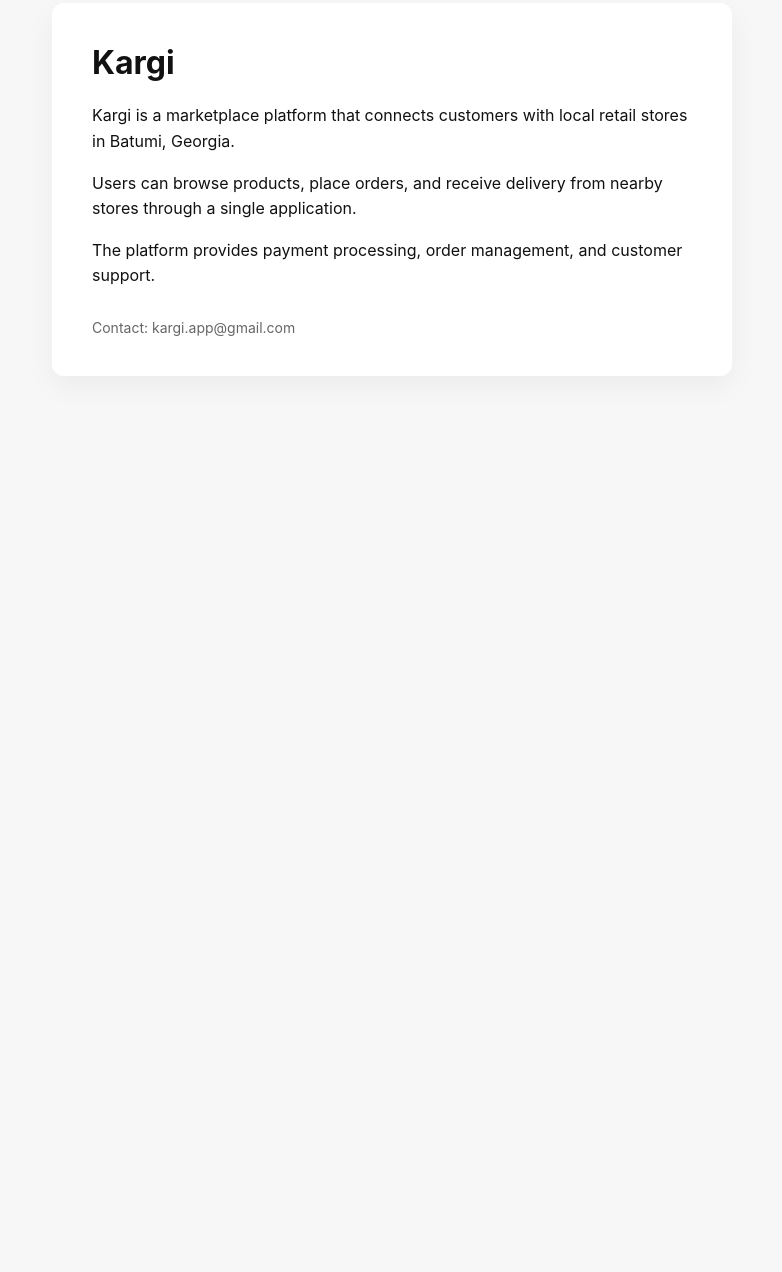
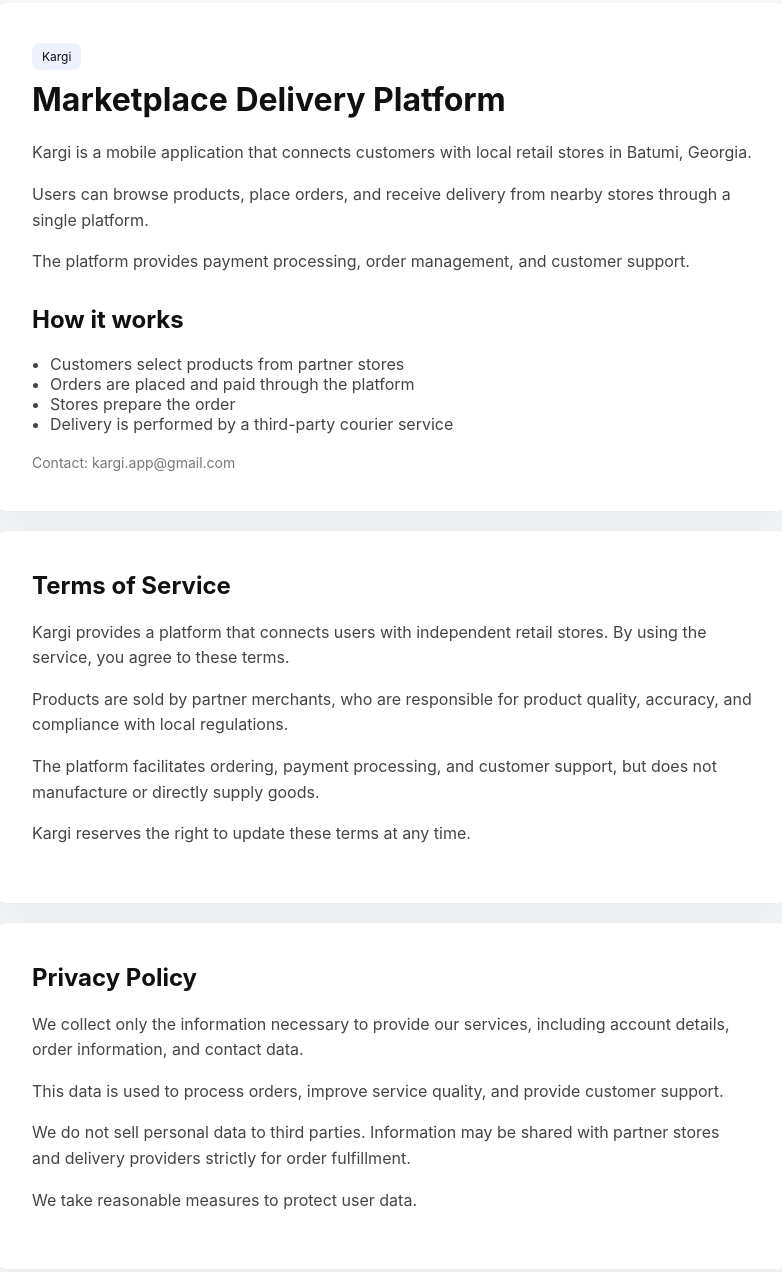
Before and after one commit to IPav7/kargi, a plain HTML site: page index.html in a window 1280 px wide. Shown: the part 37-1309 px from the top of the page, without its empty margins (248-1030 px from the left). Before the commit the page ends 800 px from the top, so only its background shows below. Drawn offline with Linux system fonts and the light colour scheme.

Commit message:
Update index.html

```diff
--- a/index.html
+++ b/index.html
@@ -3,55 +3,151 @@
 <head>
     <meta charset="UTF-8">
     <meta name="viewport" content="width=device-width, initial-scale=1.0">
-    <title>Kargi</title>
+    <title>Kargi — Marketplace Delivery Platform</title>
+
     <style>
         body {
             font-family: -apple-system, BlinkMacSystemFont, sans-serif;
             margin: 0;
-            padding: 40px;
-            background: #f7f7f7;
+            background: #f5f7fb;
             color: #111;
         }
         .container {
-            max-width: 600px;
+            max-width: 800px;
             margin: auto;
+            padding: 40px 20px;
+        }
+        .card {
             background: white;
             padding: 40px;
-            border-radius: 12px;
-            box-shadow: 0 10px 30px rgba(0,0,0,0.05);
+            border-radius: 16px;
+            box-shadow: 0 20px 40px rgba(0,0,0,0.05);
+            margin-bottom: 20px;
         }
-        h1 {
+        h1, h2 {
             margin-top: 0;
         }
         p {
             line-height: 1.6;
+            color: #444;
+        }
+        .section {
+            margin-top: 30px;
         }
         .footer {
-            margin-top: 30px;
             font-size: 14px;
-            color: #666;
+            color: #777;
+            margin-top: 20px;
+        }
+        .badge {
+            display: inline-block;
+            padding: 6px 10px;
+            background: #eef2ff;
+            border-radius: 8px;
+            font-size: 12px;
+            margin-bottom: 10px;
+        }
+        ul {
+            padding-left: 18px;
+            color: #444;
         }
     </style>
 </head>
+
 <body>
 <div class="container">
-    <h1>Kargi</h1>
+
+    <!-- MAIN -->
+    <div class="card">
+        <div class="badge">Kargi</div>
+        <h1>Marketplace Delivery Platform</h1>
 
         <p>
-        Kargi is a marketplace platform that connects customers with local retail stores in Batumi, Georgia.
+            Kargi is a mobile application that connects customers with local retail stores in Batumi, Georgia.
         </p>
 
         <p>
-        Users can browse products, place orders, and receive delivery from nearby stores through a single application.
+            Users can browse products, place orders, and receive delivery from nearby stores through a single platform.
         </p>
 
         <p>
             The platform provides payment processing, order management, and customer support.
         </p>
 
+        <div class="section">
+            <h2>How it works</h2>
+            <ul>
+                <li>Customers select products from partner stores</li>
+                <li>Orders are placed and paid through the platform</li>
+                <li>Stores prepare the order</li>
+                <li>Delivery is performed by a third-party courier service</li>
+            </ul>
+        </div>
+
         <div class="footer">
             Contact: kargi.app@gmail.com
         </div>
     </div>
+
+    <!-- TERMS -->
+    <div class="card">
+        <h2>Terms of Service</h2>
+
+        <p>
+            Kargi provides a platform that connects users with independent retail stores. By using the service, you agree to these terms.
+        </p>
+
+        <p>
+            Products are sold by partner merchants, who are responsible for product quality, accuracy, and compliance with local regulations.
+        </p>
+
+        <p>
+            The platform facilitates ordering, payment processing, and customer support, but does not manufacture or directly supply goods.
+        </p>
+
+        <p>
+            Kargi reserves the right to update these terms at any time.
+        </p>
+    </div>
+
+    <!-- PRIVACY -->
+    <div class="card">
+        <h2>Privacy Policy</h2>
+
+        <p>
+            We collect only the information necessary to provide our services, including account details, order information, and contact data.
+        </p>
+
+        <p>
+            This data is used to process orders, improve service quality, and provide customer support.
+        </p>
+
+        <p>
+            We do not sell personal data to third parties. Information may be shared with partner stores and delivery providers strictly for order fulfillment.
+        </p>
+
+        <p>
+            We take reasonable measures to protect user data.
+        </p>
+    </div>
+
+    <!-- REFUNDS -->
+    <div class="card">
+        <h2>Refund Policy</h2>
+
+        <p>
+            If there is an issue with an order (missing items, incorrect items, or quality concerns), users can contact support.
+        </p>
+
+        <p>
+            Each case is reviewed individually. Depending on the situation, a partial or full refund may be issued.
+        </p>
+
+        <p>
+            Refunds are processed back to the original payment method.
+        </p>
+    </div>
+
+</div>
 </body>
 </html>
```
Lines whose indentation alone changed are shown as unchanged.
